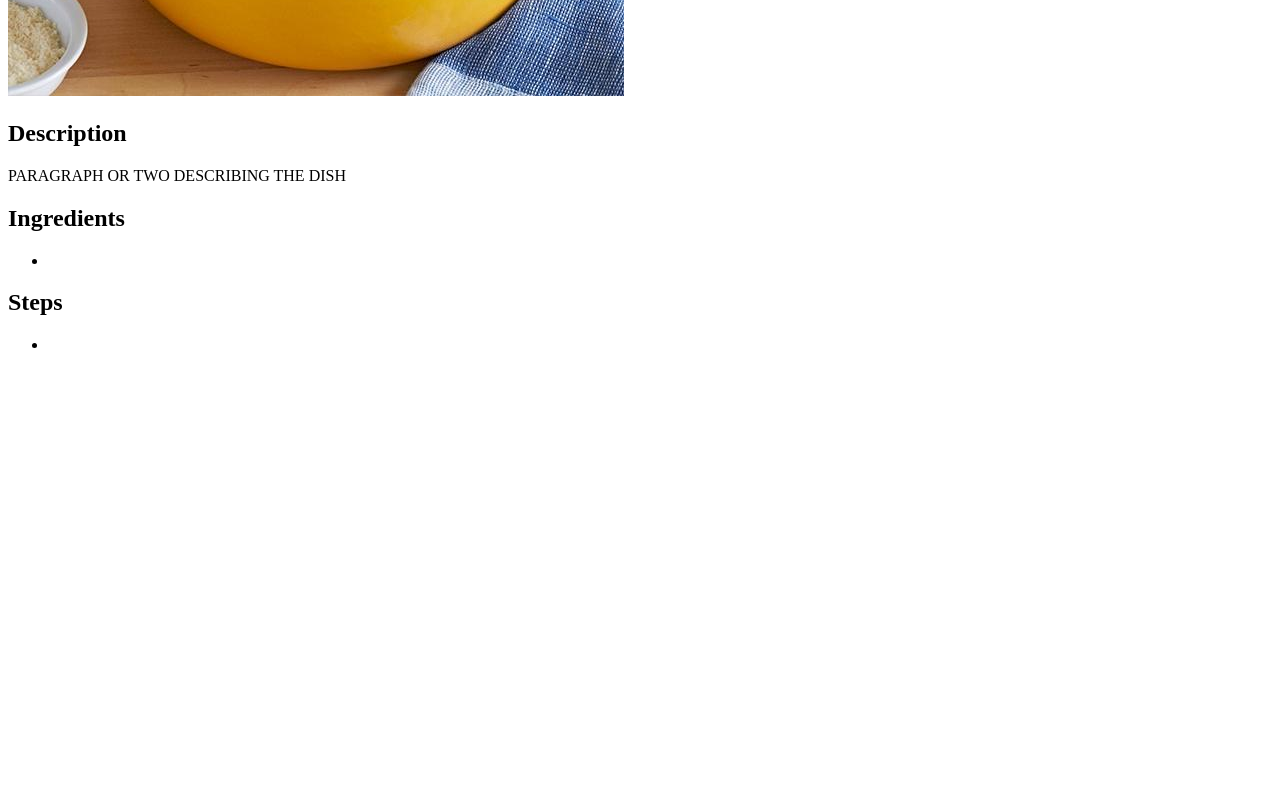
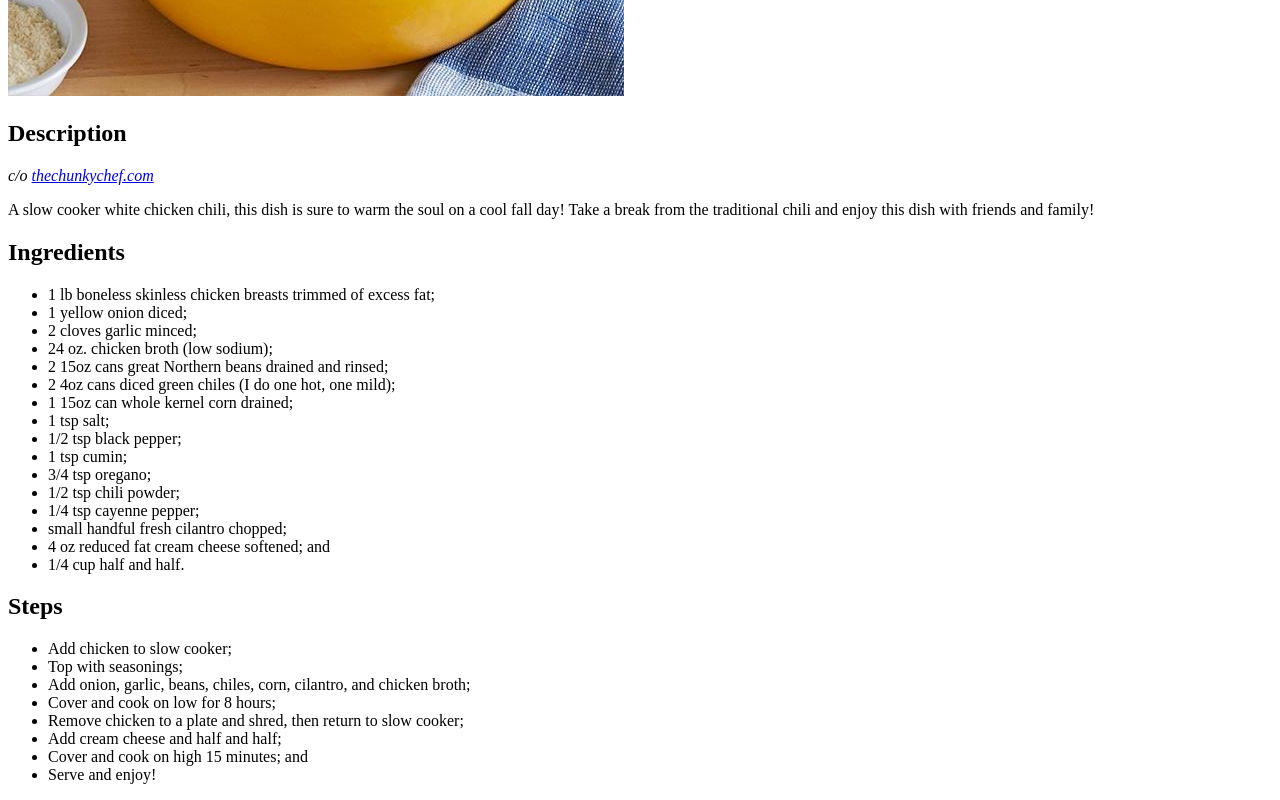
Before and after one commit to semperteneo/odin-recipes, a plain HTML site: page recipes/white_chicken_chili.html in a window 1280 px wide. Shown: the part 446-1246 px from the top of the page. Before the commit the page ends 816 px from the top, so only its background shows below. Drawn offline with Linux system fonts and the light colour scheme.

Commit message:
Add description, steps, and ingredients to chili;

```diff
--- a/recipes/white_chicken_chili.html
+++ b/recipes/white_chicken_chili.html
@@ -11,15 +11,42 @@
     <img src="../assets/white_chicken_chili.jpeg" alt="White Chicken Chili"/>
     <h2>Description</h2>
     <p>
-        PARAGRAPH OR TWO DESCRIBING THE DISH
+        <em>c/o <a href="https://www.thechunkychef.com/slow-cooker-creamy-white-chicken-chili/">thechunkychef.com</a></em>
+    </p>
+    <p>
+        A slow cooker white chicken chili, this dish is sure to warm the soul
+        on a cool fall day! Take a break from the traditional chili and enjoy
+        this dish with friends and family!
     </p>
     <h2>Ingredients</h2>
     <ul>
-        <li></li>
+        <li>1 lb boneless skinless chicken breasts trimmed of excess fat;</li>
+        <li>1 yellow onion diced;</li>
+        <li>2 cloves garlic minced;</li>
+        <li>24 oz. chicken broth (low sodium);</li>
+        <li>2 15oz cans great Northern beans drained and rinsed;</li>
+        <li>2 4oz cans diced green chiles (I do one hot, one mild);</li>
+        <li>1 15oz can whole kernel corn drained;</li>
+        <li>1 tsp salt;</li>
+        <li>1/2 tsp black pepper;</li>
+        <li>1 tsp cumin;</li>
+        <li>3/4 tsp oregano;</li>
+        <li>1/2 tsp chili powder;</li>
+        <li>1/4 tsp cayenne pepper;</li>
+        <li>small handful fresh cilantro chopped;</li>
+        <li>4 oz reduced fat cream cheese softened; and</li>
+        <li>1/4 cup half and half.</li>
     </ul>
     <h2>Steps</h2>
     <ul>
-        <li></li>
+        <li>Add chicken to slow cooker;</li>
+        <li>Top with seasonings;</li>
+        <li>Add onion, garlic, beans, chiles, corn, cilantro, and chicken broth;</li>
+        <li>Cover and cook on low for 8 hours;</li>
+        <li>Remove chicken to a plate and shred, then return to slow cooker;</li>
+        <li>Add cream cheese and half and half;</li>
+        <li>Cover and cook on high 15 minutes; and</li>
+        <li>Serve and enjoy!</li>
     </ul>
 </body>
 </html>
```
